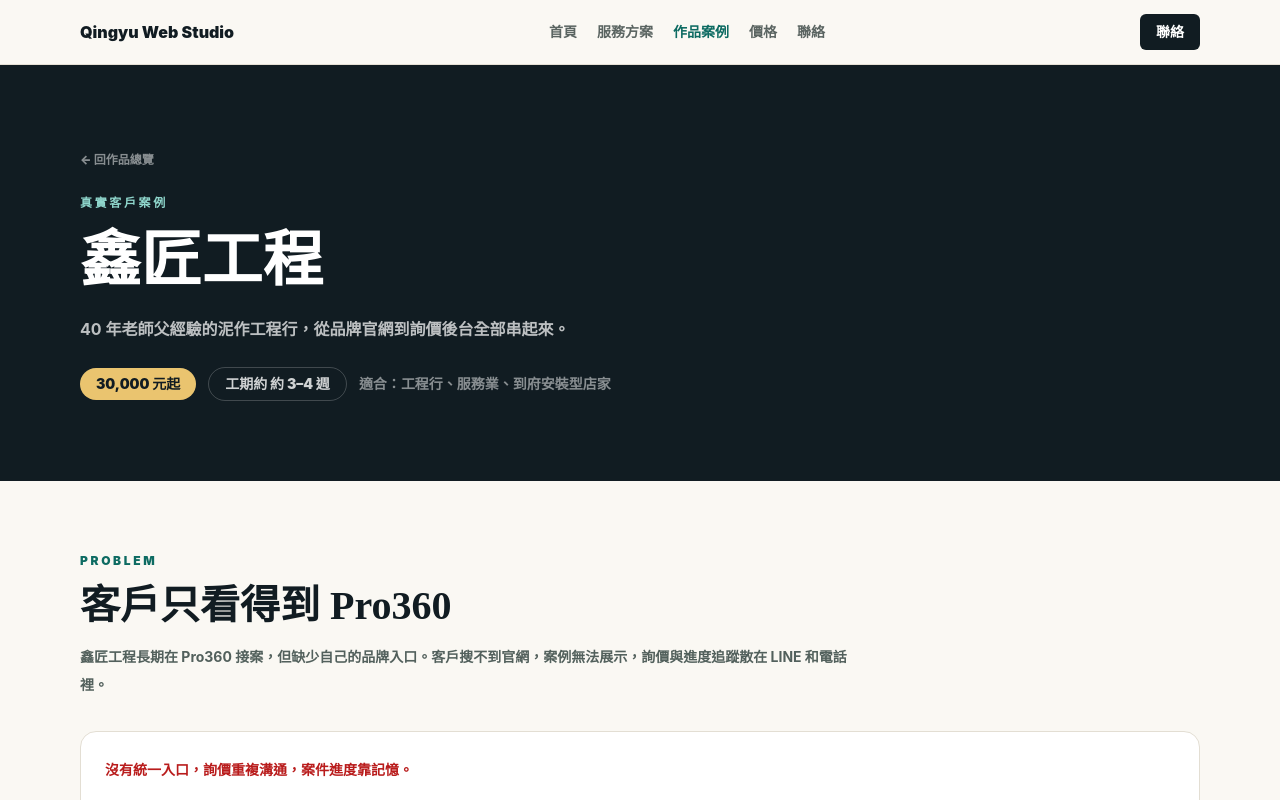
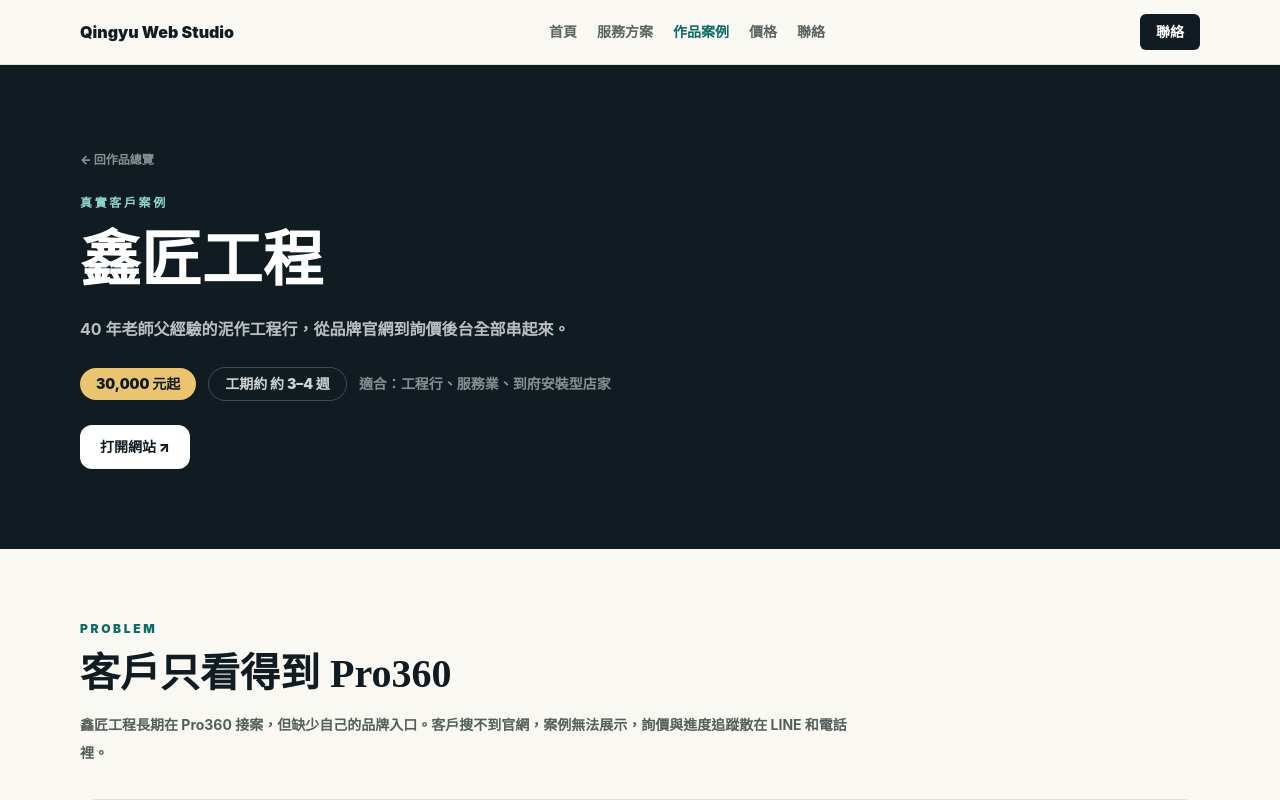
Before and after one commit to QingyuJin/qingyu-web-studio, a React (Vite) app: page /works/xinjiang in a window 1280 px wide. Shown: the top 800 px of the page. Built offline with nearby package versions, Linux system fonts and the light colour scheme.

Commit message:
add liveUrl link to xinjiang detail page hero -- opens real website

```diff
--- a/src/site/WorkDetailTemplate.jsx
+++ b/src/site/WorkDetailTemplate.jsx
@@ -48,6 +48,13 @@ function WorkDetailTemplate({ work }) {
             <span className="rounded-full border border-white/20 px-4 py-1.5 text-sm font-black text-white/80">工期約 {work.duration}</span>
             <span className="text-sm font-bold text-white/50">適合：{work.forWho}</span>
           </div>
+          {work.liveUrl ? (
+            <div className="mt-6">
+              <a href={work.liveUrl} target="_blank" rel="noreferrer" className="inline-flex min-h-11 items-center rounded-xl bg-white px-5 text-sm font-black text-[#111c22] transition hover:bg-[#f5f1e9]">
+                打開網站 ↗
+              </a>
+            </div>
+          ) : null}
         </div>
       </section>
 
--- a/src/site/workDetailData.jsx
+++ b/src/site/workDetailData.jsx
@@ -253,7 +253,8 @@ export const xinjiang = {
     ],
   },
   techStack: ["React / Vite", "Tailwind CSS", "Supabase", "Serverless API", "Vercel 部署"],
-  testimonial: {
+    liveUrl: "https://xinjiang-website.vercel.app/",
+    testimonial: {
     quote: "以前客戶看 Pro360 和拿名片，案子進度靠 LINE 記。現在有自己的官網和後台，從詢價到完工全部追得到。",
     name: "鑫匠工程負責人",
     title: "屏東泥作工程行",
```
